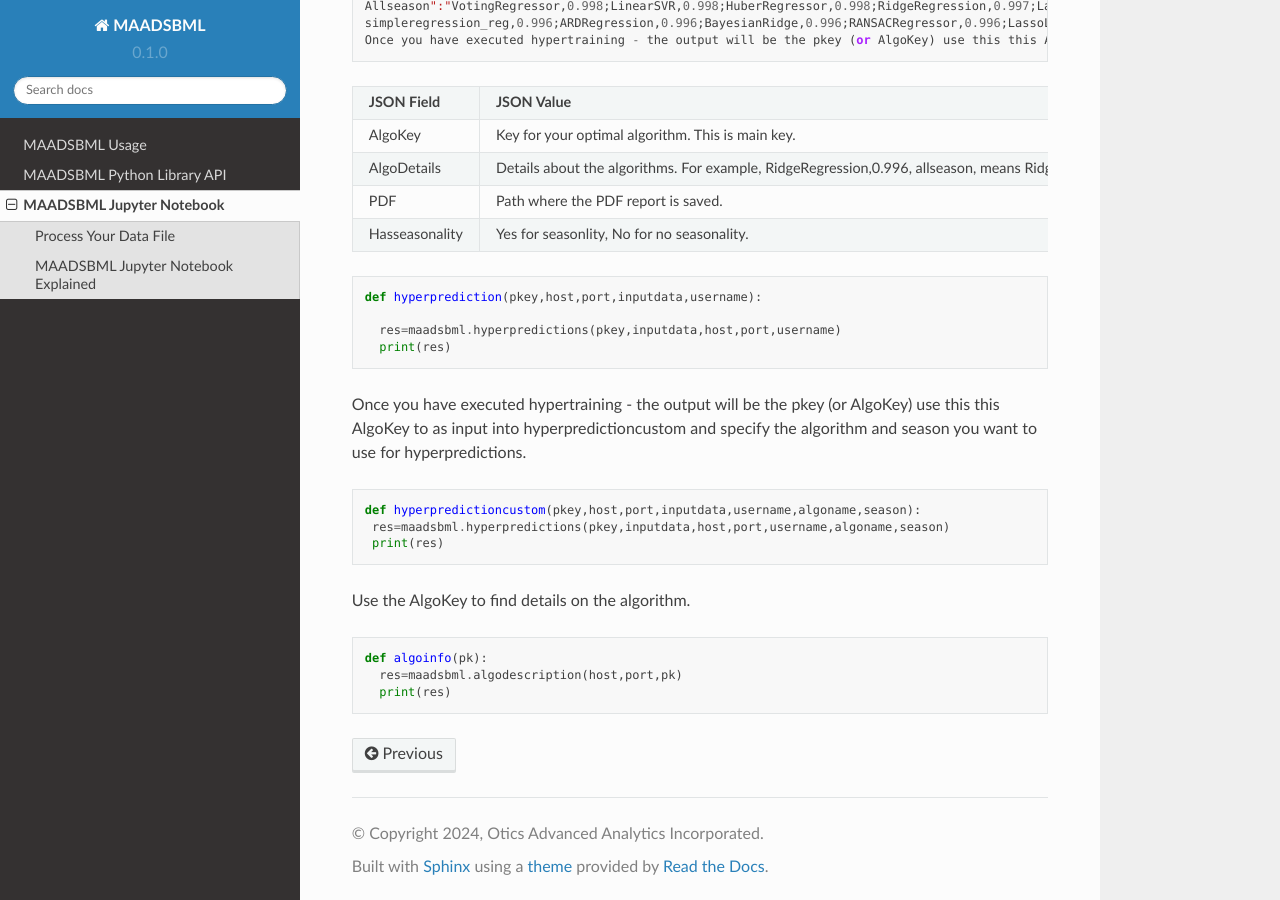
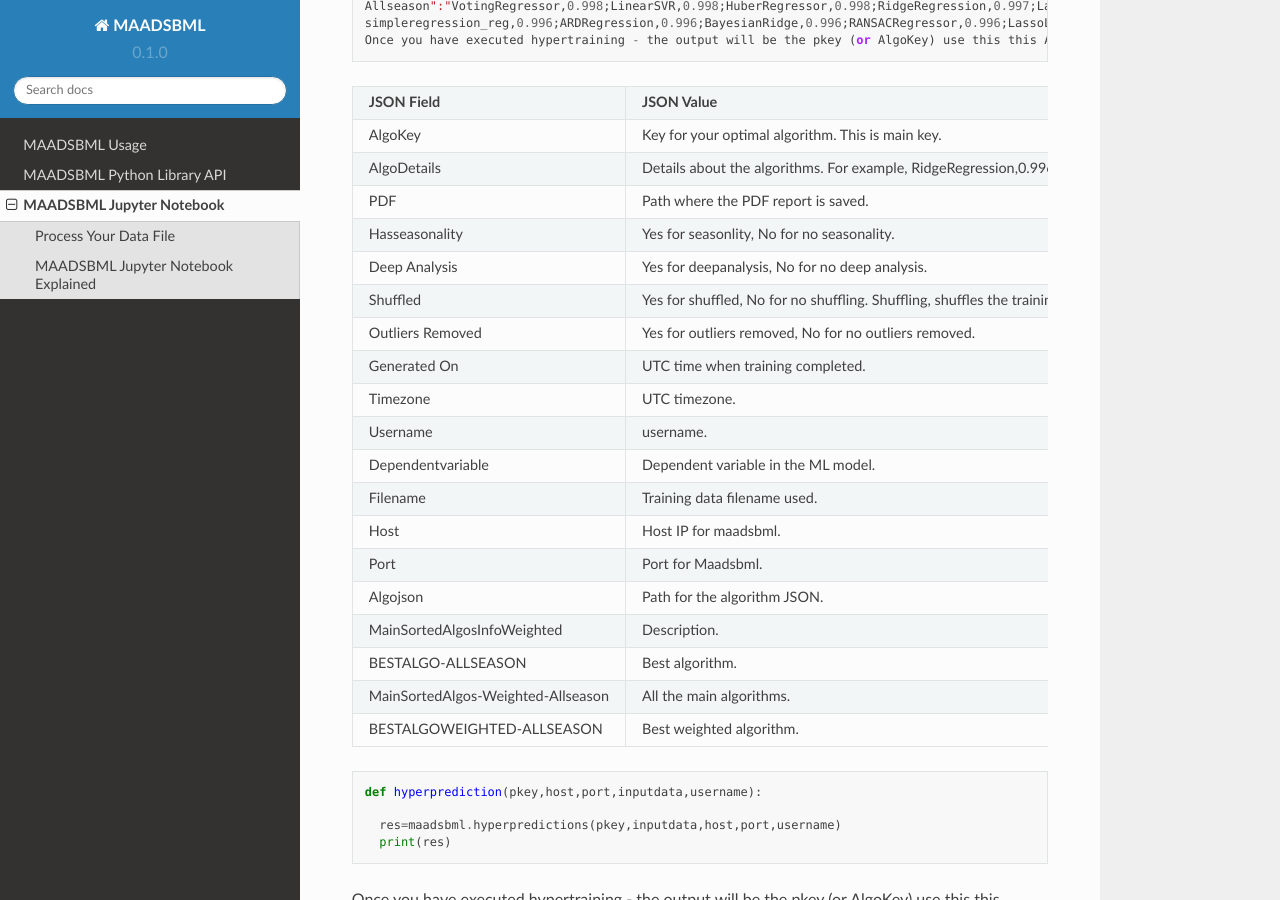
Before and after one commit to smaurice101/maadsbml, a Sphinx documentation site: the page built from docs/source/maadsbmlnotebook.rst, in a window 1280 px wide and 900 px high, scrolled down 2587 px. Built offline with Sphinx 7.4.7 and the Read the Docs theme 2.0.0, drawn with Linux system fonts in a browser that asks for light colours.

Commit message:
Update maadsbmlnotebook.rst

```diff
--- a/docs/source/maadsbmlnotebook.rst
+++ b/docs/source/maadsbmlnotebook.rst
@@ -160,7 +160,36 @@ Here is the output from the hypertraining function.
      - Path where the PDF report is saved.
    * - Hasseasonality
      - Yes for seasonlity, No for no seasonality.
-
+   * - Deep Analysis
+     - Yes for deepanalysis, No for no deep analysis.
+   * - Shuffled
+     - Yes for shuffled, No for no shuffling.  Shuffling, shuffles the training datatset.
+   * - Outliers Removed
+     - Yes for outliers removed, No for no outliers removed.
+   * - Generated On
+     - UTC time when training completed.
+   * - Timezone
+     - UTC timezone.
+   * - Username
+     - username.
+   * - Dependentvariable
+     - Dependent variable in the ML model.
+   * - Filename
+     - Training data filename used.
+   * - Host
+     - Host IP for maadsbml.
+   * - Port
+     - Port for Maadsbml.
+   * - Algojson
+     - Path for the algorithm JSON.
+   * - MainSortedAlgosInfoWeighted
+     - Description.
+   * - BESTALGO-ALLSEASON
+     - Best algorithm.
+   * - MainSortedAlgos-Weighted-Allseason
+     - All the main algorithms.
+   * - BESTALGOWEIGHTED-ALLSEASON
+     - Best weighted algorithm.
 
 .. code-block::
 
```
